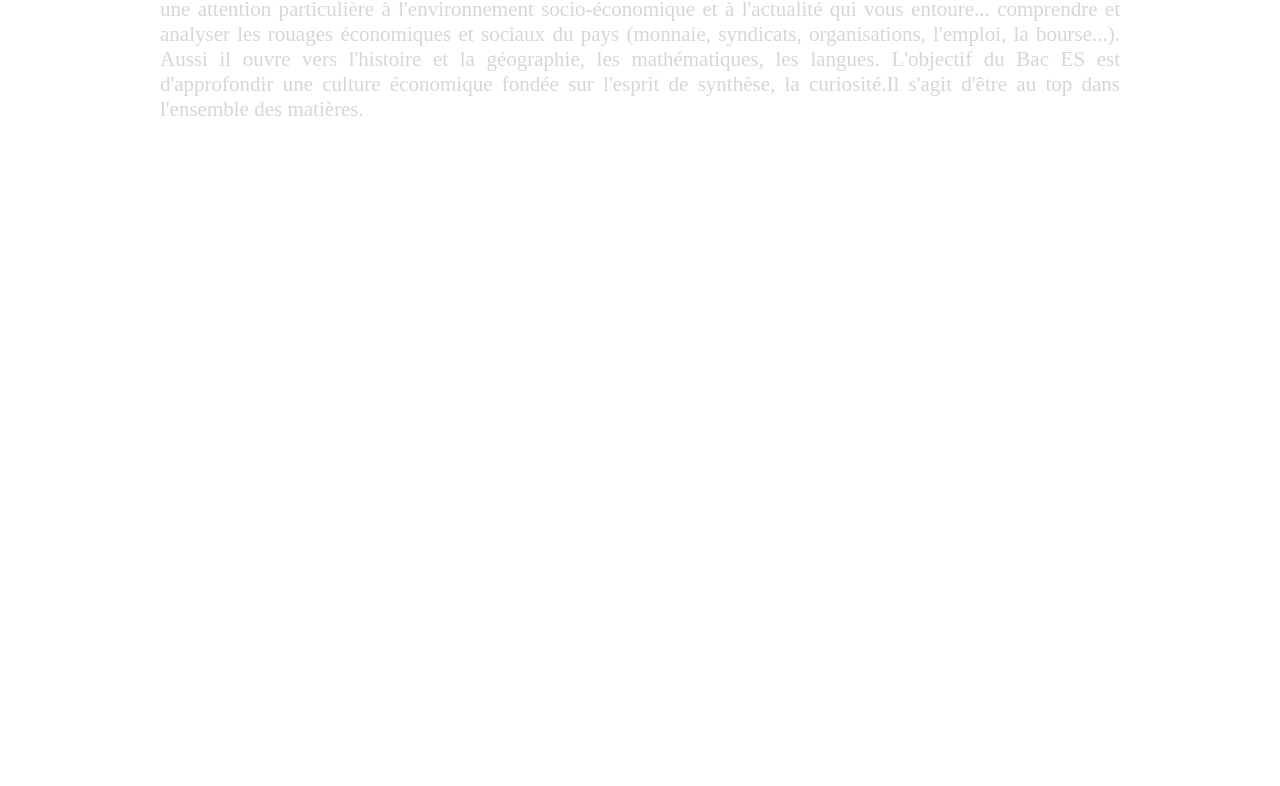
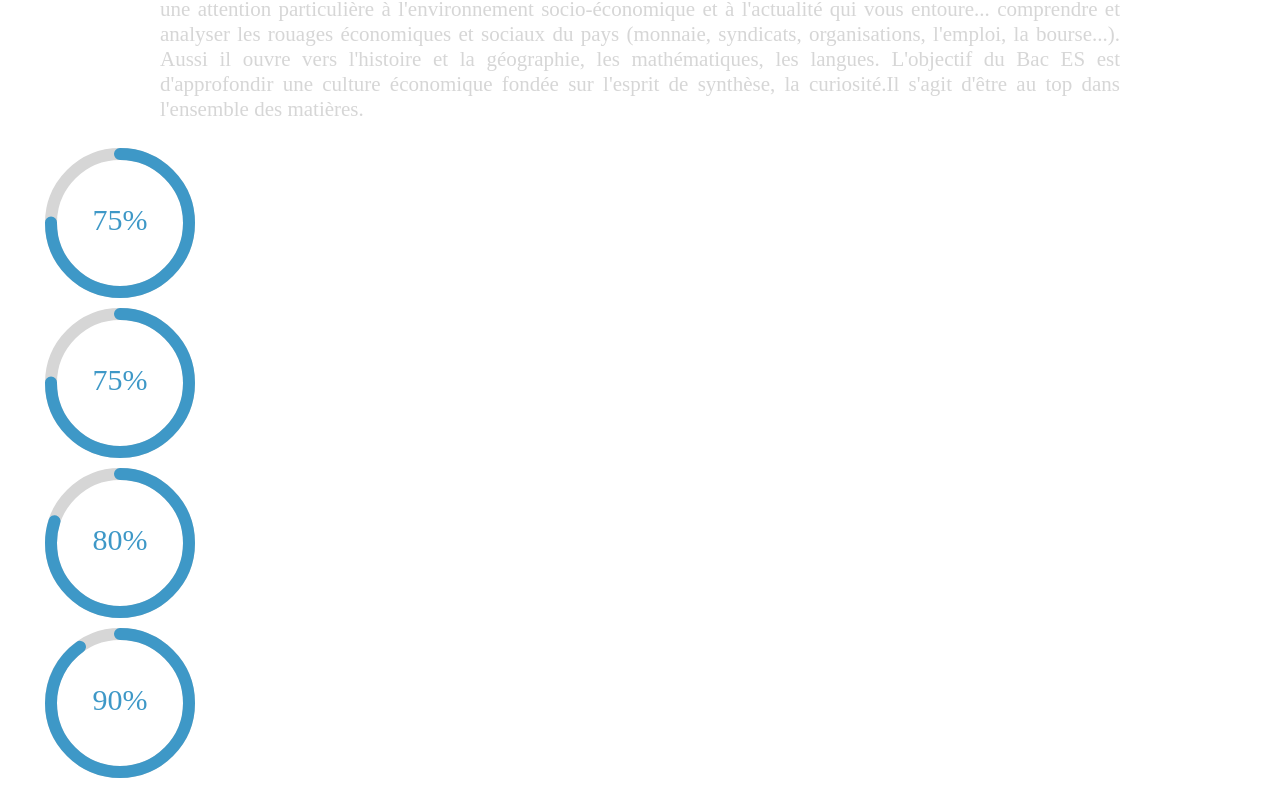
Before and after one commit to valentinLmr/portfolio, a React (Create React App) app: page / in a window 1280 px wide. Shown: the part 1329-2115 px from the top of the page. Before the commit the page ends 1472 px from the top, so only its background shows below. Built offline with nearby package versions, Linux system fonts and the light colour scheme.

Commit message:
add skill part with circle graph autofill(2s) NPM progress Bar. Still need to design component

```diff
--- a/package.json
+++ b/package.json
@@ -7,7 +7,10 @@
     "@testing-library/react": "^9.5.0",
     "@testing-library/user-event": "^7.2.1",
     "react": "^16.13.1",
+    "react-circle": "^1.1.1",
+    "react-circular-progressbar": "^2.0.3",
     "react-dom": "^16.13.1",
+    "react-move": "^6.1.0",
     "react-scripts": "3.4.1"
   },
   "scripts": {
--- a/src/App.js
+++ b/src/App.js
@@ -3,6 +3,7 @@ import Navbar from './components/Navbar/Navbar';
 import Banner from './components/Banner/Banner';
 import Formation from './components/Formations/Formations';
 import About from './components/About/About';
+import Skills from './components/Skills/Skills'
 
 class App extends Component {
   render () {
@@ -12,6 +13,7 @@ class App extends Component {
         <Banner/>
         <About/>
         <Formation/>
+        <Skills/>
       </div>
     )
   }
--- /dev/null
+++ b/src/components/Skills/Skill/ChangingProgressProvider.js
@@ -0,0 +1,25 @@
+import React from 'react';
+
+class ChangingProgressProvider extends React.Component {
+  static defaultProps = {
+    interval: 200
+  };
+
+  state = {
+    valuesIndex: 0
+  };
+
+  componentDidMount() {
+    setTimeout(() => {
+      this.setState({
+        valuesIndex: (this.state.valuesIndex + 1) % this.props.values.length
+      });
+    }, this.props.interval);
+  }
+
+  render() {
+    return this.props.children(this.props.values[this.state.valuesIndex]);
+  }
+}
+
+export default ChangingProgressProvider;
--- /dev/null
+++ b/src/components/Skills/Skill/Skill.js
@@ -0,0 +1,29 @@
+import React from 'react';
+import { CircularProgressbar, buildStyles } from 'react-circular-progressbar';
+import ChangingProgressProvider from './ChangingProgressProvider'
+import 'react-circular-progressbar/dist/styles.css';
+import styles from './Skill.module.css';
+
+
+
+
+
+const skill = props => {
+    const percentage = props.percentage
+    return (
+    <li className={styles.Skill}>
+        <ChangingProgressProvider values={[0, percentage]}>
+        {percentage => (
+          <CircularProgressbar
+            value={percentage}
+            text={`${percentage}%`}
+            styles={buildStyles({
+              pathTransitionDuration: 2
+            })}
+          />
+        )}
+      </ChangingProgressProvider>
+    </li>
+)
+        }
+export default skill
--- /dev/null
+++ b/src/components/Skills/Skill/Skill.module.css
@@ -0,0 +1,6 @@
+.Skill{
+    list-style-type: none;
+    width: 150px;
+    height: 150px;
+    padding: 5px;
+}
--- /dev/null
+++ b/src/components/Skills/Skills.js
@@ -0,0 +1,70 @@
+import React, { Component } from 'react'
+import Skill from './Skill/Skill'
+
+class Skills extends Component{
+
+    states = {
+        skills:{
+            Ruby:{
+                percentage: 75
+            },
+            MySQL:{
+                percentage: 75
+            },
+            Rails:{
+                percentage: 80
+            },
+            HTML:{
+                percentage: 90
+            },
+            CSS:{
+                percentage: 80
+            },
+            JavaScript:{
+                percentage: 75
+            },
+            React:{
+                percentage: 70
+            },
+            Redux:{
+                percentage: 65
+            },
+            Git:{
+                percentage: 80
+            },
+        }
+    }
+    render () {
+
+        const skillsArray = []
+
+        const skillsState = {
+            ...this.states.skills
+        }
+
+        for (let key in skillsState){
+            skillsArray.push({
+                name: key,
+                percentage: this.states.skills[key].percentage
+            })
+        }
+
+        const skills = skillsArray.map(skill => {
+           return  (
+              <Skill percentage={skill.percentage}/>
+           )
+        })
+
+
+        return (
+            <div>
+                <ul>
+                    {skills}
+                </ul>
+            </div>
+
+        )
+    }
+}
+
+export default Skills;
```
Also changed, not shown: src/components/Skills/Skills.module.css (added), 2 other files (tests, documents, lock files or other folders).
